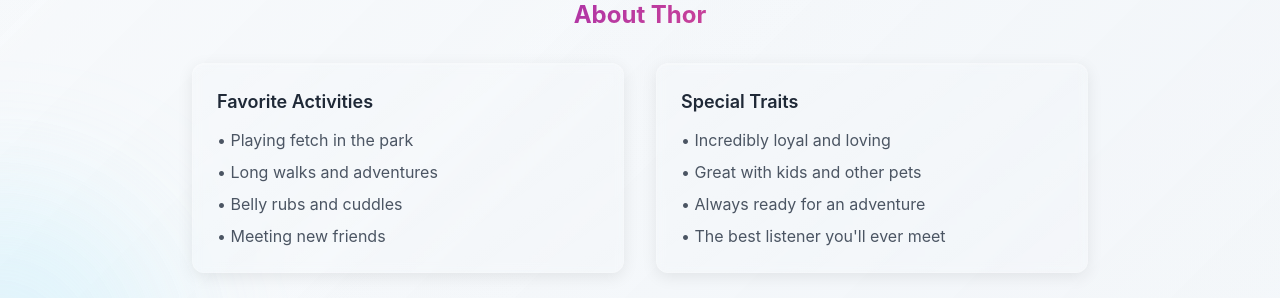
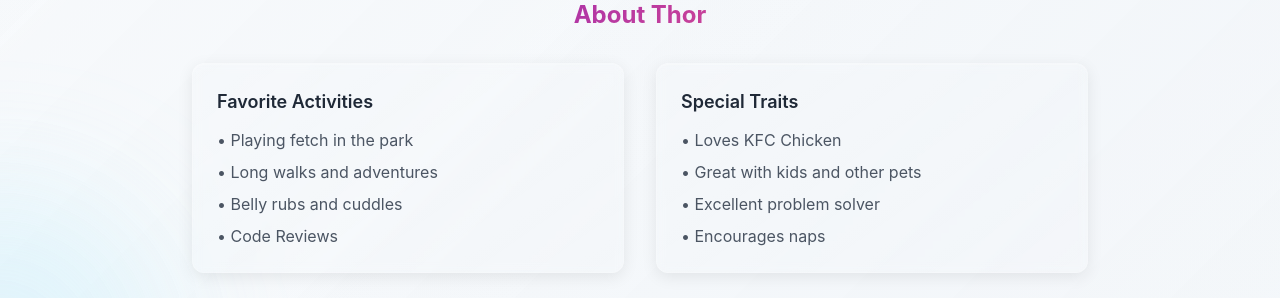
Before and after one commit to cjanowski/my-site, a Next.js app: page / in a window 1280 px wide. Shown: the part 6960-7258 px from the top of the page. Built offline with nearby package versions, Linux system fonts and the light colour scheme.

Commit message:
thor update

```diff
--- a/src/components/Thor.tsx
+++ b/src/components/Thor.tsx
@@ -182,16 +182,16 @@ export default function Thor() {
                 <li>• Playing fetch in the park</li>
                 <li>• Long walks and adventures</li>
                 <li>• Belly rubs and cuddles</li>
-                <li>• Meeting new friends</li>
+                <li>• Code Reviews</li>
               </ul>
             </div>
             <div className="glass-tile-subtle rounded-xl p-6">
               <h4 className="font-semibold text-lg mb-3 text-gray-800">Special Traits</h4>
               <ul className="space-y-2 text-gray-600">
-                <li>• Incredibly loyal and loving</li>
+                <li>• Loves KFC Chicken</li>
                 <li>• Great with kids and other pets</li>
-                <li>• Always ready for an adventure</li>
-                <li>• The best listener you'll ever meet</li>
+                <li>• Excellent problem solver</li>
+                <li>• Encourages naps</li>
               </ul>
             </div>
           </div>
```
